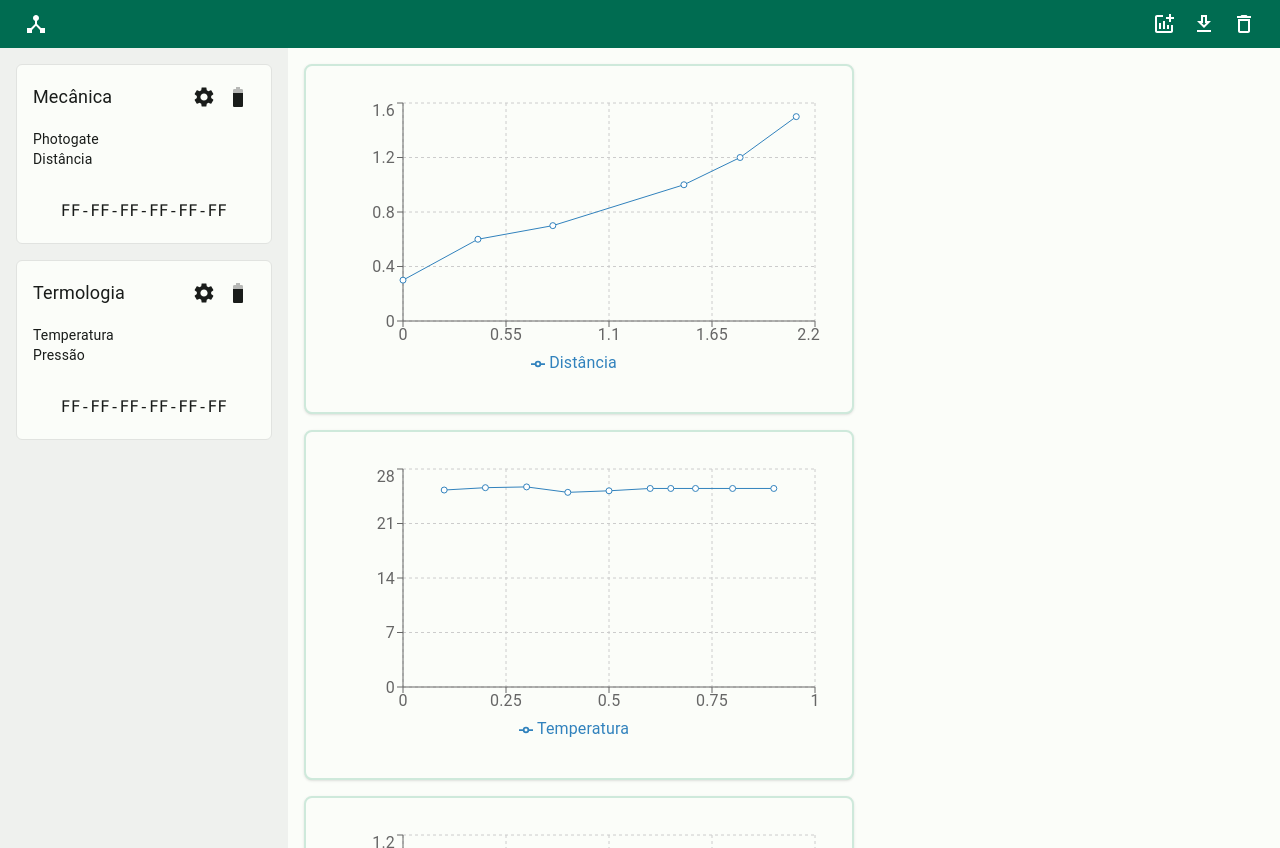
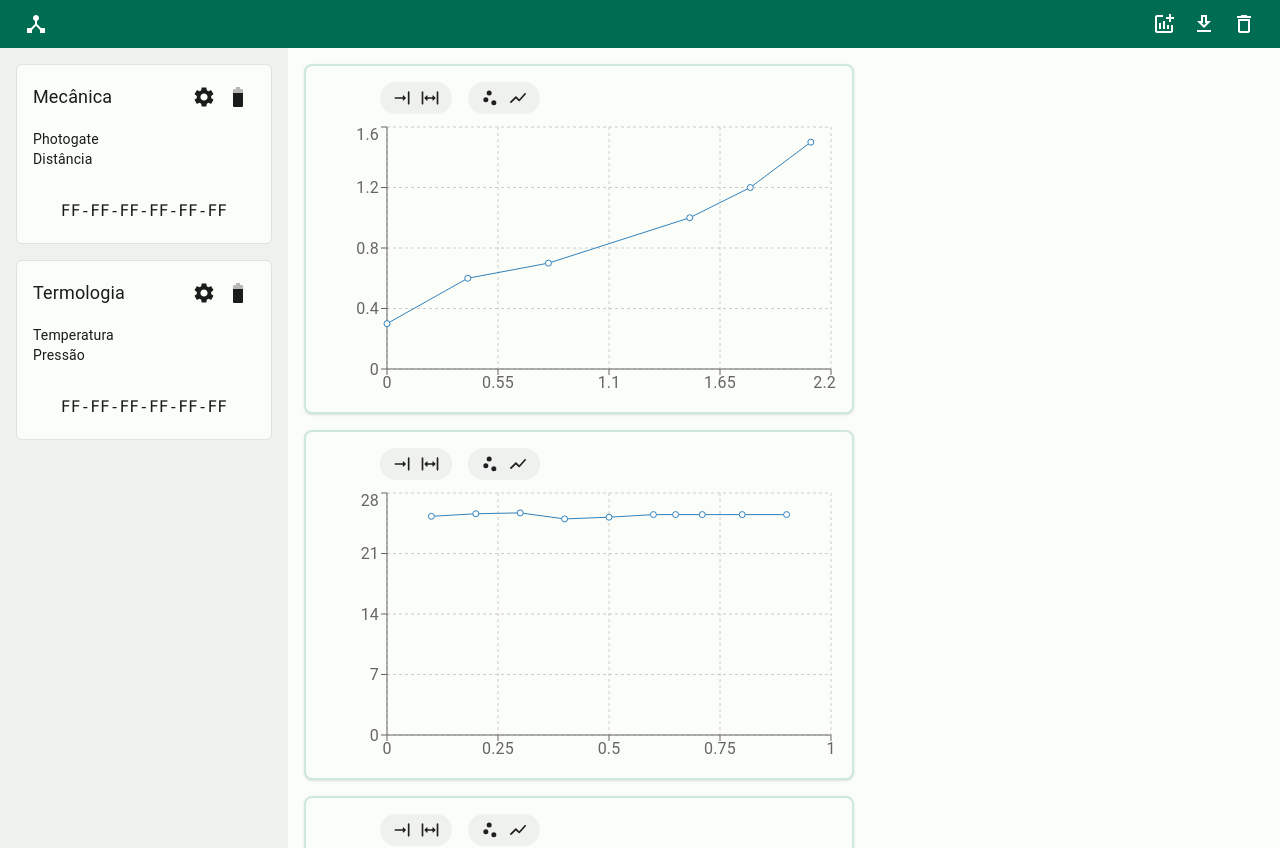
Before and after one commit to renanrms/FTR-Lab-Desktop, a React (Vite) app in the folder src/renderer/: page / in a window 1280 px wide. Built offline with nearby package versions, Linux system fonts and the light colour scheme.

Commit message:
Adiciona botões de controlde do gráfico.

```diff
--- a/src/renderer/src/features/chart/components/Chart.tsx
+++ b/src/renderer/src/features/chart/components/Chart.tsx
@@ -1,3 +1,8 @@
+import ExpandRoundedIcon from '@mui/icons-material/ExpandRounded'
+import VerticalAlignBottomRoundedIcon from '@mui/icons-material/VerticalAlignBottomRounded'
+import ScatterPlotRoundedIcon from '@mui/icons-material/ScatterPlotRounded'
+import ShowChartRoundedIcon from '@mui/icons-material/ShowChartRounded'
+
 import {
   LineChart,
   Line,
@@ -5,7 +10,6 @@ import {
   YAxis,
   CartesianGrid,
   Tooltip,
-  Legend,
   ResponsiveContainer,
 } from 'recharts'
 
@@ -20,17 +24,56 @@ export function Chart(props: ChartPropType) {
   return (
     <div
       className={[
-        'p-8 shadow border-2 border-secondary-90 bg-surface rounded-lg',
+        'p-4 pb-12 shadow border-2 border-secondary-90 bg-surface rounded-lg',
         props.className,
       ].join(' ')}
     >
+      <div className="mb-2 ml-[5%] pl-8 flex items-center">
+        <div className="py-[2px] px-2 rounded-full bg-neutral-95 flex items-center mr-4">
+          <div
+            onClick={() => {}}
+            className="w-[28px] h-[28px] hover:bg-neutral-90 rounded-full flex justify-between items-center"
+          >
+            <VerticalAlignBottomRoundedIcon
+              sx={{
+                fontSize: '20px',
+                transform: 'rotate(-90deg)',
+                margin: 'auto',
+              }}
+            ></VerticalAlignBottomRoundedIcon>
+          </div>
+          <div
+            onClick={() => {}}
+            className="w-[28px] h-[28px] hover:bg-neutral-90 rounded-full flex justify-between items-center"
+          >
+            <ExpandRoundedIcon
+              sx={{
+                fontSize: '20px',
+                transform: 'rotate(90deg)',
+                margin: 'auto',
+              }}
+            ></ExpandRoundedIcon>
+          </div>
+        </div>
+        <div className="py-[2px] px-2 rounded-full bg-neutral-95 flex items-center">
+          <div className="w-[28px] h-[28px] hover:bg-neutral-90 rounded-full flex justify-between items-center">
+            <ScatterPlotRoundedIcon
+              sx={{ fontSize: '20px', margin: 'auto' }}
+            ></ScatterPlotRoundedIcon>
+          </div>
+          <div className="w-[28px] h-[28px] hover:bg-neutral-90 rounded-full flex justify-between items-center">
+            <ShowChartRoundedIcon
+              sx={{ fontSize: '20px', margin: 'auto' }}
+            ></ShowChartRoundedIcon>
+          </div>
+        </div>
+      </div>
       <ResponsiveContainer width="100%" height="100%" debounce={20}>
         <LineChart width={200} height={200}>
           <CartesianGrid strokeDasharray="3 3" />
           <XAxis dataKey={props.XAxis.key} type="number" />
           <YAxis dataKey={props.YAxis.key} />
           <Tooltip />
-          <Legend />
           <Line
             dataKey={props.YAxis.key}
             data={props.data}
--- a/src/renderer/src/features/chart/components/ChartsArea.tsx
+++ b/src/renderer/src/features/chart/components/ChartsArea.tsx
@@ -1,4 +1,3 @@
-// import { Container } from '@mui/material'
 import { Chart } from './Chart'
 
 const series = [
```
